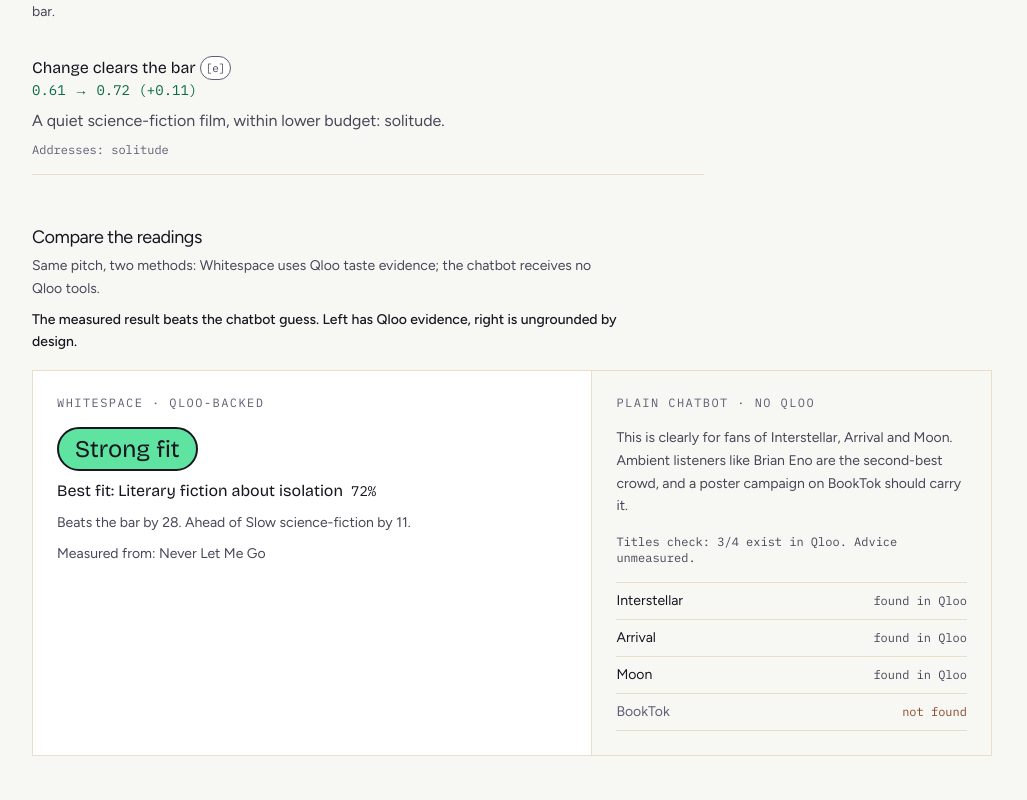
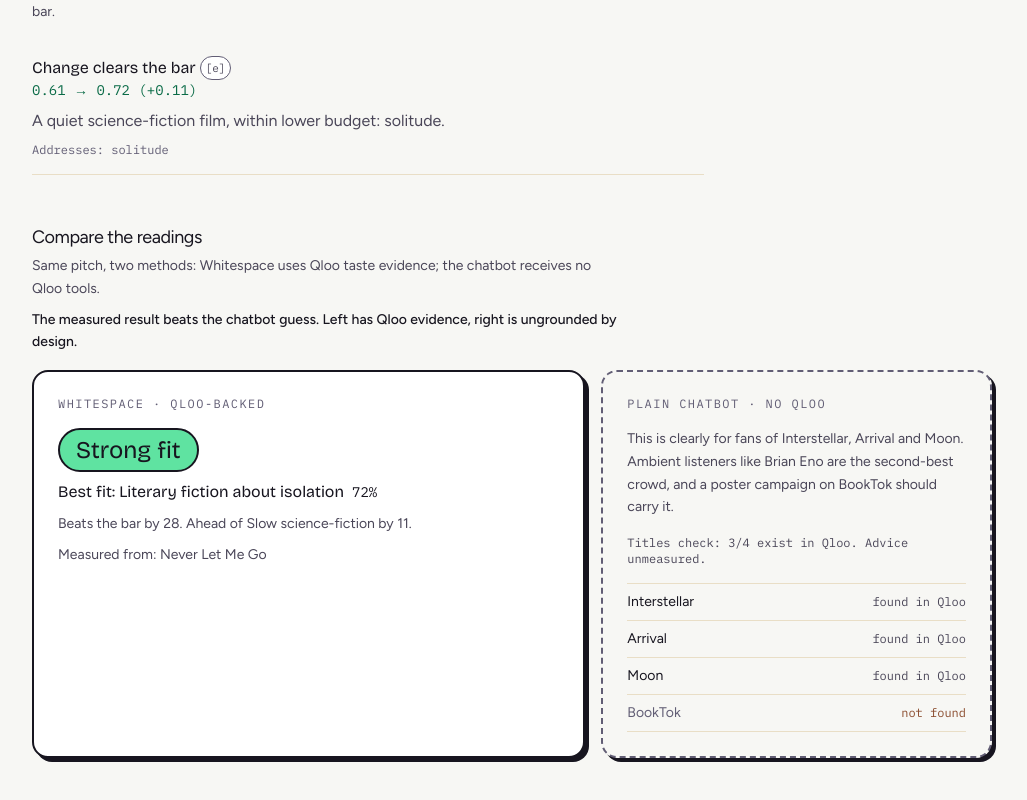
Before and after one commit to DammyCodes-all/whitespace, a Next.js app: page /demo/result in a window 1280 px wide. Shown: the part 2567-3367 px from the top of the page, without its empty margins (128-1155 px from the left). Built offline with nearby package versions, Linux system fonts and the light colour scheme.

Commit message:
Frame chatbot panel as unmeasured with a dashed card

```diff
--- a/src/components/compare.tsx
+++ b/src/components/compare.tsx
@@ -128,8 +128,8 @@ export function CompareView({
       <p className="mt-2 max-w-prose text-sm font-medium leading-relaxed text-ink">
         {takeaway}
       </p>
-      <div className="mt-4 grid gap-px border border-rule bg-rule md:grid-cols-12">
-        <div className="bg-surface p-5 sm:p-6 md:col-span-7">
+      <div className="mt-4 grid gap-4 md:grid-cols-12">
+        <div className="card p-5 sm:p-6 md:col-span-7">
           <p className="font-mono text-xs uppercase tracking-[0.12em] text-ink-3">
             Whitespace · Qloo-backed
           </p>
@@ -176,7 +176,7 @@ export function CompareView({
             </p>
           )}
         </div>
-        <div className="bg-paper p-5 sm:p-6 md:col-span-5">
+        <div className="rounded-2xl border-2 border-dashed border-ink-3 bg-paper p-5 shadow-[4px_4px_0_var(--outline)] sm:p-6 md:col-span-5">
           <p className="font-mono text-xs uppercase tracking-[0.12em] text-ink-3">
             Plain chatbot · no Qloo
           </p>
```
Also changed, not shown: 1 other file (tests, documents, lock files or other folders).
